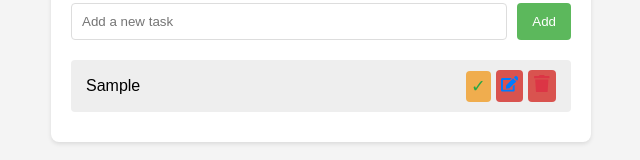
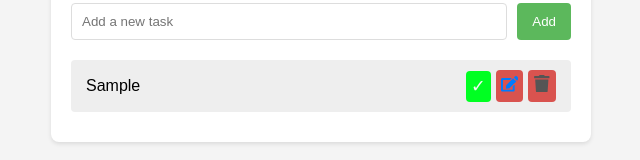
Before and after one commit to Kezia-Cane/todo, a React (Create React App) app: page / in a window 1280 px wide. Both pictures are taken after typing "Sample" into the empty fields and a click on the button "Add". Shown: the part 167-327 px from the top of the page, without its empty margins (319-959 px from the left). Built offline with nearby package versions, Linux system fonts and the light colour scheme.

Commit message:
changed color eaach button

```diff
--- a/src/App.css
+++ b/src/App.css
@@ -65,7 +65,7 @@ button:hover {
 }
 
 .todo div button:first-of-type {
-  background-color: #f0ad4e;
+  background-color: #00ff22;
 }
 
 .todo div button:hover {
@@ -123,10 +123,10 @@ button:hover {
 }
 
 .complete-button {
-  color: #28a745; /* Green */
+  color: #f5f5f5; /* Green */
 }
 .complete-button.undo {
-  color: #ffc107; /* Yellow */
+  color: #ffffff; /* Yellow */
 }
 .complete-button:hover {
   color: #218838;
@@ -143,14 +143,13 @@ button:hover {
 }
 
 .delete-button {
-  color: #dc3545; /* Red */
 }
 .delete-button:hover {
   color: #c82333;
 }
 
 .save-button {
-  color: #28a745; /* Green */
+
 }
 .save-button:hover {
   color: #218838;
```
